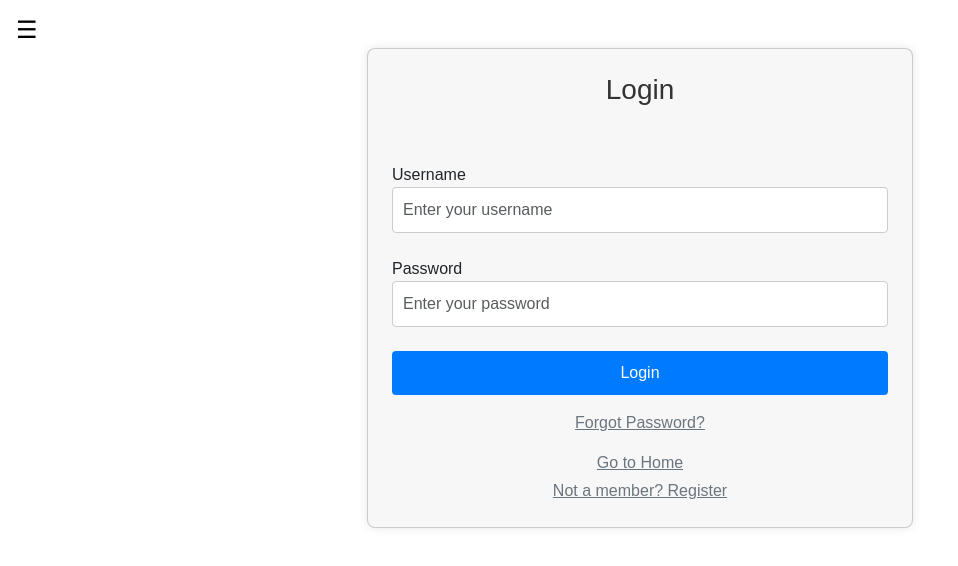
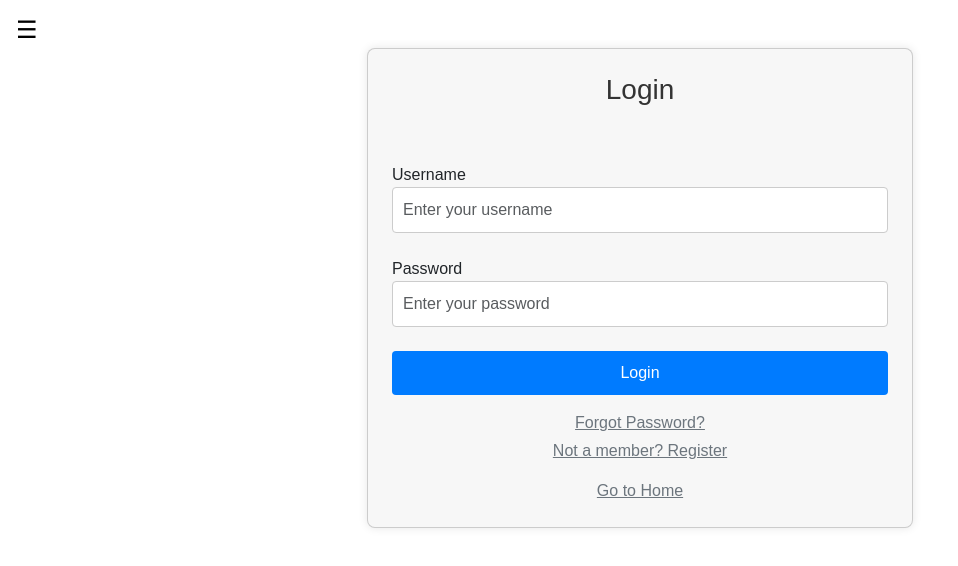
Before and after one commit to liamshen10/algorithmic-trading-website, a React (Create React App) app: page /login in a window 1280 px wide. Shown: the top 566 px of the page, without its empty margins (0-958 px from the left). Built offline with nearby package versions, Linux system fonts and the light colour scheme.

Commit message:
fixing a little

```diff
--- a/src/login-page/login-screen.js
+++ b/src/login-page/login-screen.js
@@ -45,11 +45,11 @@ function LoginScreen() {
             <div className="text-center mt-3">
               <a href="/forgot-password" className="text-secondary">Forgot Password?</a>
             </div>
-            <div className="text-center mt-3">
-              <a href="/" className="text-secondary">Go to Home</a>
-            </div>
             <div className="text-center mt-1">
               <a href="/register" className="text-secondary">Not a member? Register</a>
+            </div>
+            <div className="text-center mt-3">
+              <a href="/home" className="text-secondary">Go to Home</a>
             </div>
           </div>
         </div>
```
